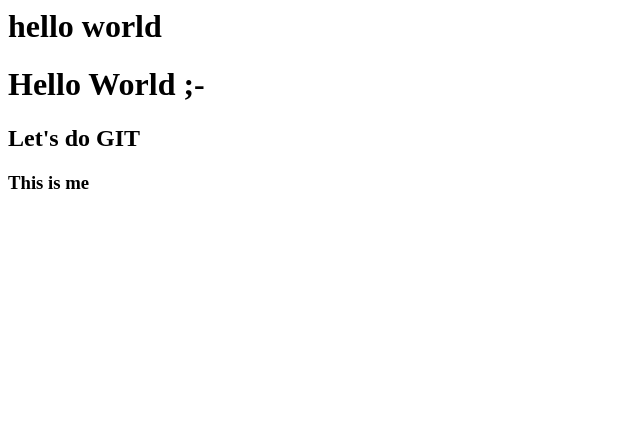
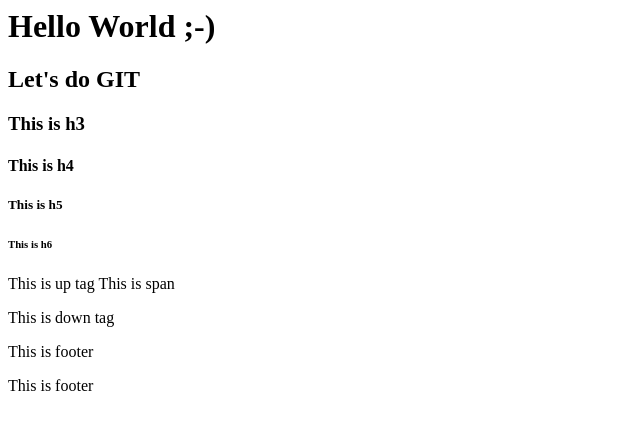
Before and after one commit to niknab/asas-laman-sesawang, a plain HTML site: page tetsting vsc.html in a window 1280 px wide. Shown: the whole page, without its empty margins (0-640 px from the left). Drawn offline with Linux system fonts and the light colour scheme.

Commit message:
saya tambah lala

```diff
--- a/tetsting vsc.html
+++ b/tetsting vsc.html
@@ -1,13 +1,30 @@
 <html>
-<h1>hello world</h1>
+  <!DOCTYPE html>
   <head>
     <title>Welcome</title>
   </head>
 
-<!--This is a comment. Comments are not displayed in the browser-->
+  <!-- This is body, the main content will be inside here -->
   <body>
     <!--This is a comment. Comments are not displayed in the browser-->
 
-<h1>Hello World ;-</h1>
+    <h1>Hello World ;-)</h1>
     <h2>Let's do GIT</h2>
-<h3>This is me</h1>
+    <h3>This is h3</h3>
+    <h4>This is h4</h4>
+    <h5>This is h5</h5>
+    <h6>This is h6</h6>
+    <p>
+        This is up tag
+        <span>This is span</span>
+        <p>This is down tag</p>
+      </p>
+
+    </body>
+  <footer>
+      <p>This is footer</p>
+    </footer>
+  </html>  <footer>
+      <p>This is footer</p>
+    </footer>
+  </html>
```
Lines whose indentation alone changed are shown as unchanged.
